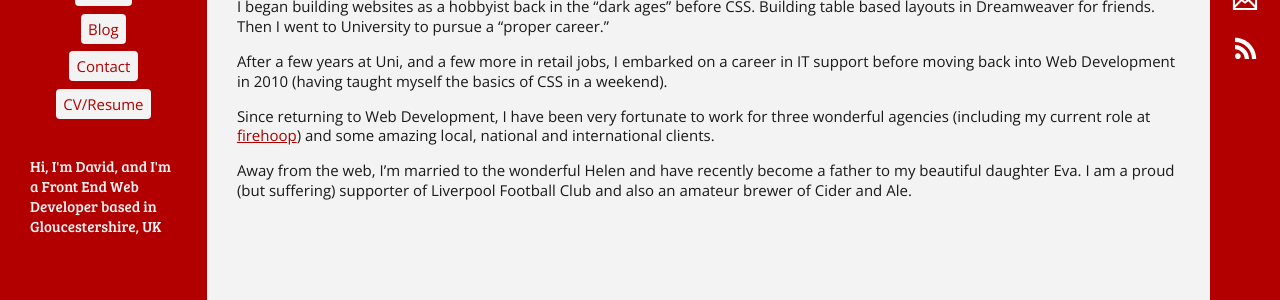
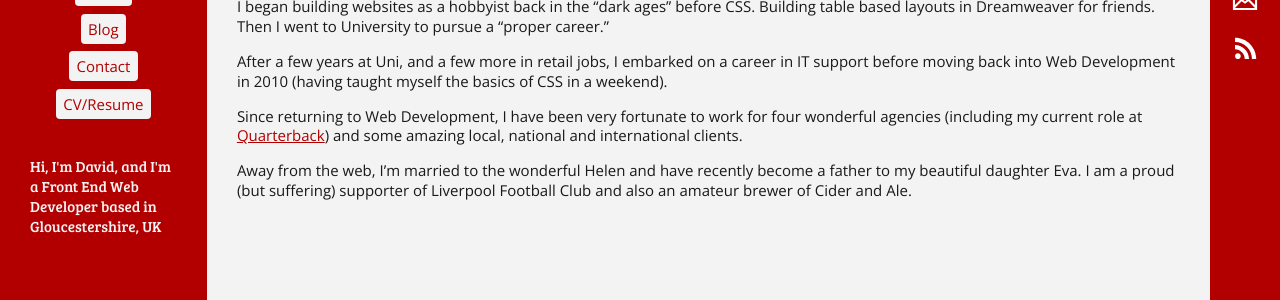
Before and after one commit to davebeesley/davebeesley.github.io, a Jekyll site: the page built from about/index.md, in a window 1280 px wide. Shown: the part 144-444 px from the top of the page. Built offline with Jekyll 4.4.1, drawn with Linux system fonts in a browser that asks for light colours; comment, search, counter and statistics services are not loaded.

Commit message:
Update about page

```diff
--- a/about/index.md
+++ b/about/index.md
@@ -11,8 +11,8 @@ I began building websites as a hobbyist back in the "dark ages" before CSS. Buil
 
 After a few years at Uni, and a few more in retail jobs, I embarked on a career in IT support before moving back into Web Development in 2010 (having taught myself the basics of CSS in a weekend).
 
-Since returning to Web Development, I have been very fortunate to work for three wonderful agencies (including my current role at [firehoop][firehoop]) and some amazing local, national and international clients.
+Since returning to Web Development, I have been very fortunate to work for four wonderful agencies (including my current role at [Quarterback][quarterback]) and some amazing local, national and international clients.
 
 Away from the web, I'm married to the wonderful Helen and have recently become a father to my beautiful daughter Eva. I am a proud (but suffering) supporter of Liverpool Football Club and also an amateur brewer of Cider and Ale.
 
-[firehoop]: http://www.firehoop.com
+[quarterback]: http://qtrback.co.uk
```
